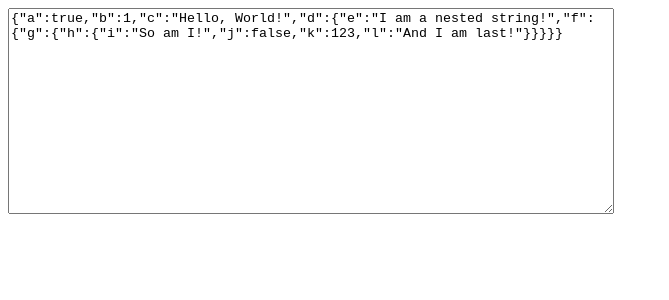
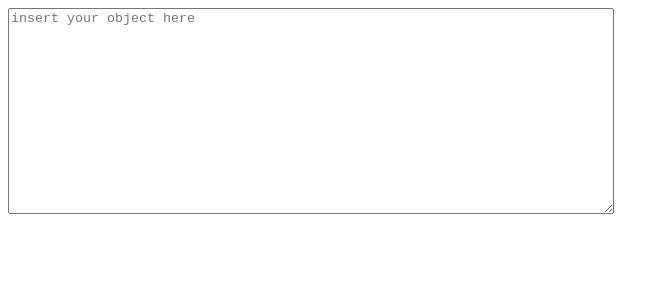
Before and after one commit to MCeddy/angular-nested-objects-viewer, an Angular app: page / in a window 1280 px wide. Shown: the top 300 px of the page, without its empty margins (0-669 px from the left). Built offline with nearby package versions, Linux system fonts and the light colour scheme.

Commit message:
add placeholder and error message; small style changes

```diff
--- a/src/app/app.component.html
+++ b/src/app/app.component.html
@@ -1,7 +1,10 @@
 <textarea
     id="input"
+    placeholder="insert your object here"
     [ngModel]="input"
     (ngModelChange)="inputChanged($event)"
 ></textarea>
 
+<p class="error" [hidden]="errorMessage == null">error: {{ errorMessage }}</p>
+
 <app-field *ngFor="let field of fields" [field]="field"></app-field>
--- a/src/app/app.component.scss
+++ b/src/app/app.component.scss
@@ -1,4 +1,10 @@
-#input {
-    height: 200px;
-    width: 600px;
+:host {
+    #input {
+        height: 200px;
+        width: 600px;
+    }
+
+    app-field {
+        margin-top: 20px;
+    }
 }
--- a/src/app/app.component.ts
+++ b/src/app/app.component.ts
@@ -9,8 +9,8 @@ import { FieldModel } from './models';
     styleUrls: ['./app.component.scss'],
 })
 export class AppComponent {
-    input =
-        '{"a":true,"b":1,"c":"Hello, World!","d":{"e":"I am a nested string!","f":{"g":{"h":{"i":"So am I!","j":false,"k":123,"l":"And I am last!"}}}}}';
+    input = '';
+    errorMessage: string;
 
     fields: FieldModel[] = [];
 
@@ -18,6 +18,9 @@ export class AppComponent {
 
     inputChanged(newInput: any): void {
         this.input = newInput;
+
+        // reset error
+        this.errorMessage = null;
 
         if (newInput === '') {
             // reset fields
@@ -33,7 +36,9 @@ export class AppComponent {
 
             console.log('fields', this.fields);
         } catch (error) {
-            console.error('JSON error:', error.message);
+            console.error(error?.message);
+
+            this.errorMessage = error?.message;
         }
     }
 }
```
